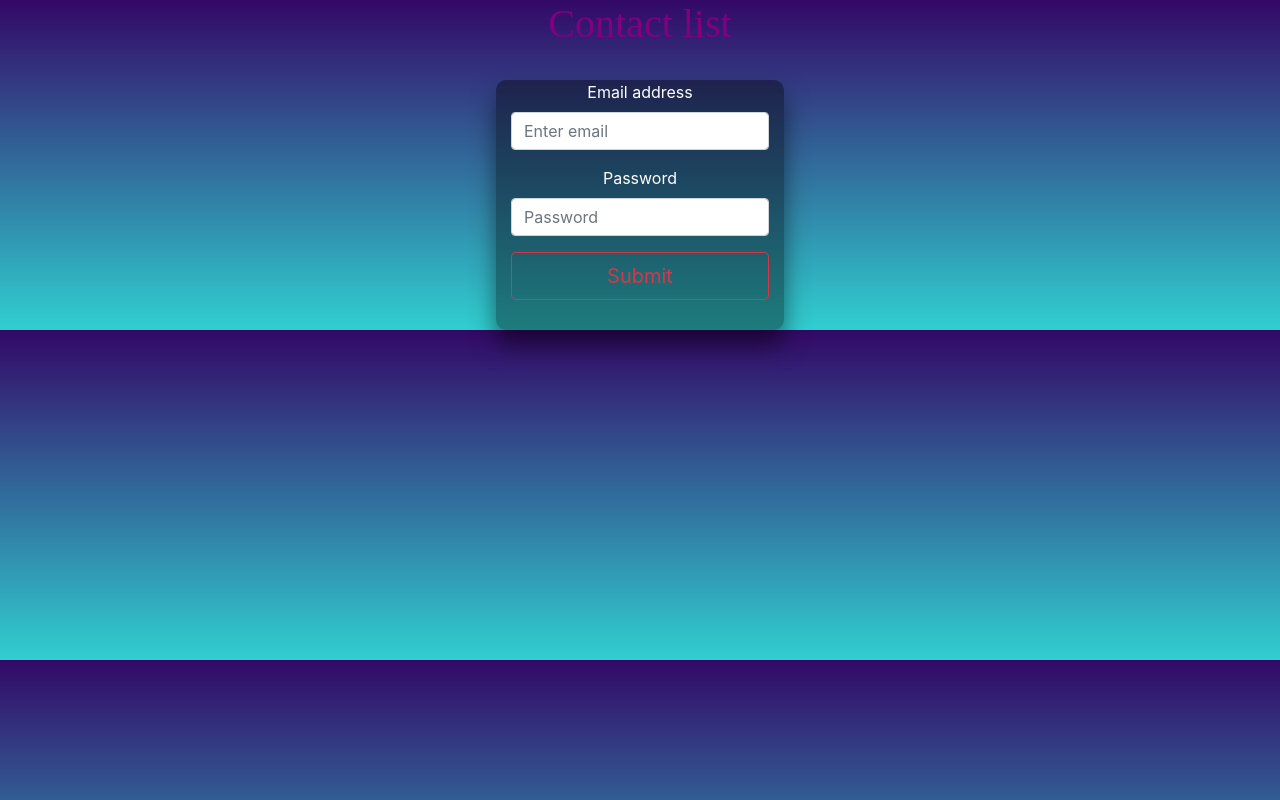
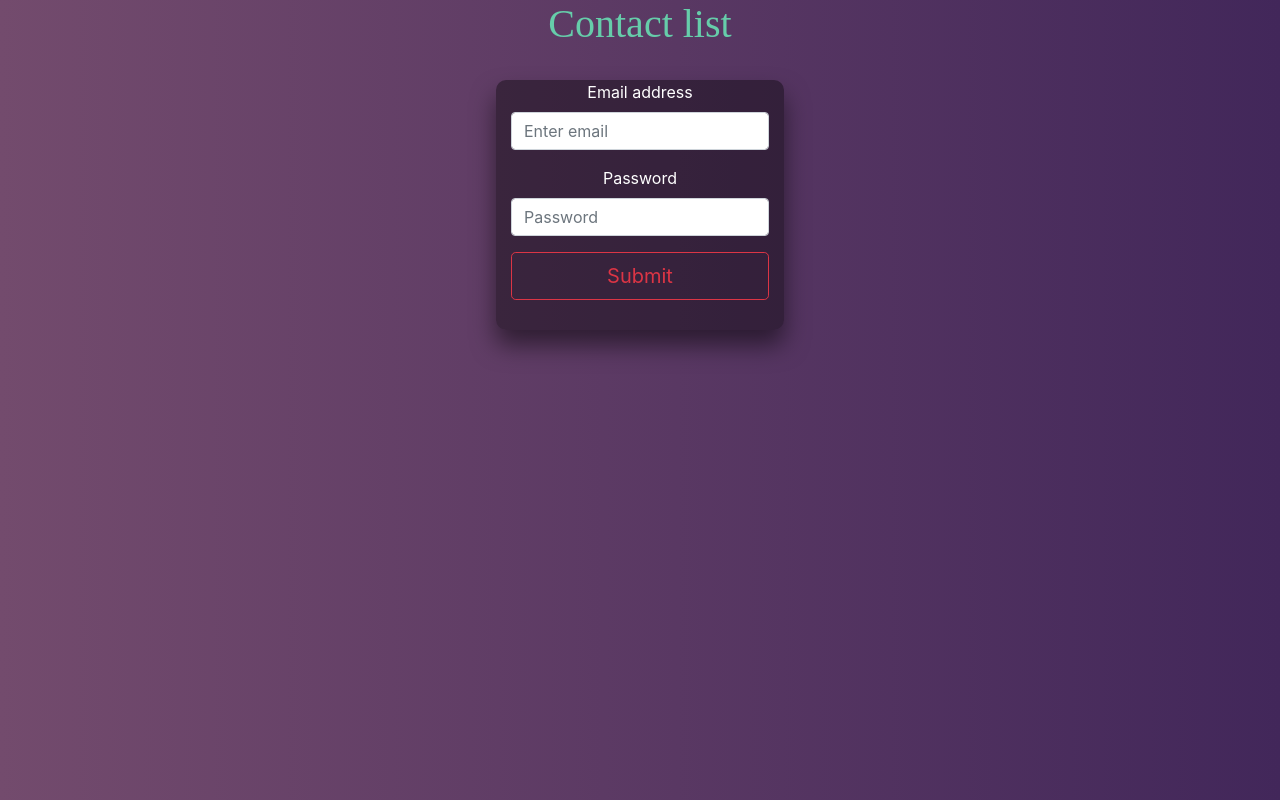
Before and after one commit to gutcod/admin-panel2, a React (Create React App) app: page / in a window 1280 px wide. Built offline with nearby package versions, Linux system fonts and the light colour scheme; no server answers.

Commit message:
add style

```diff
--- a/src/App.css
+++ b/src/App.css
@@ -2,8 +2,8 @@
   text-align: center;
 }
 
-h1{
+h1 {
   font-family: 'Pacifico', cursive;
   height: 72px;
-  color:purple
+  color: mediumaquamarine
 }
--- a/src/index.css
+++ b/src/index.css
@@ -3,9 +3,13 @@ body {
   font-family: -apple-system, BlinkMacSystemFont, 'Segoe UI', 'Roboto', 'Oxygen',
     'Ubuntu', 'Cantarell', 'Fira Sans', 'Droid Sans', 'Helvetica Neue',
     sans-serif;
-  -webkit-font-smoothing: antialiased;
-  -moz-osx-font-smoothing: grayscale;
-  background-image: linear-gradient(to top, #30cfd0 0%, #330867 100%);
+  background: #42275a;
+  /* fallback for old browsers */
+  background: -webkit-linear-gradient(to right, #734b6d, #42275a);
+  /* Chrome 10-25, Safari 5.1-6 */
+  background: linear-gradient(to right, #734b6d, #42275a);
+  /* W3C, IE 10+/ Edge, Firefox 16+, Chrome 26+, Opera 12+, Safari 7+ */
+
 }
 
 code {
```
